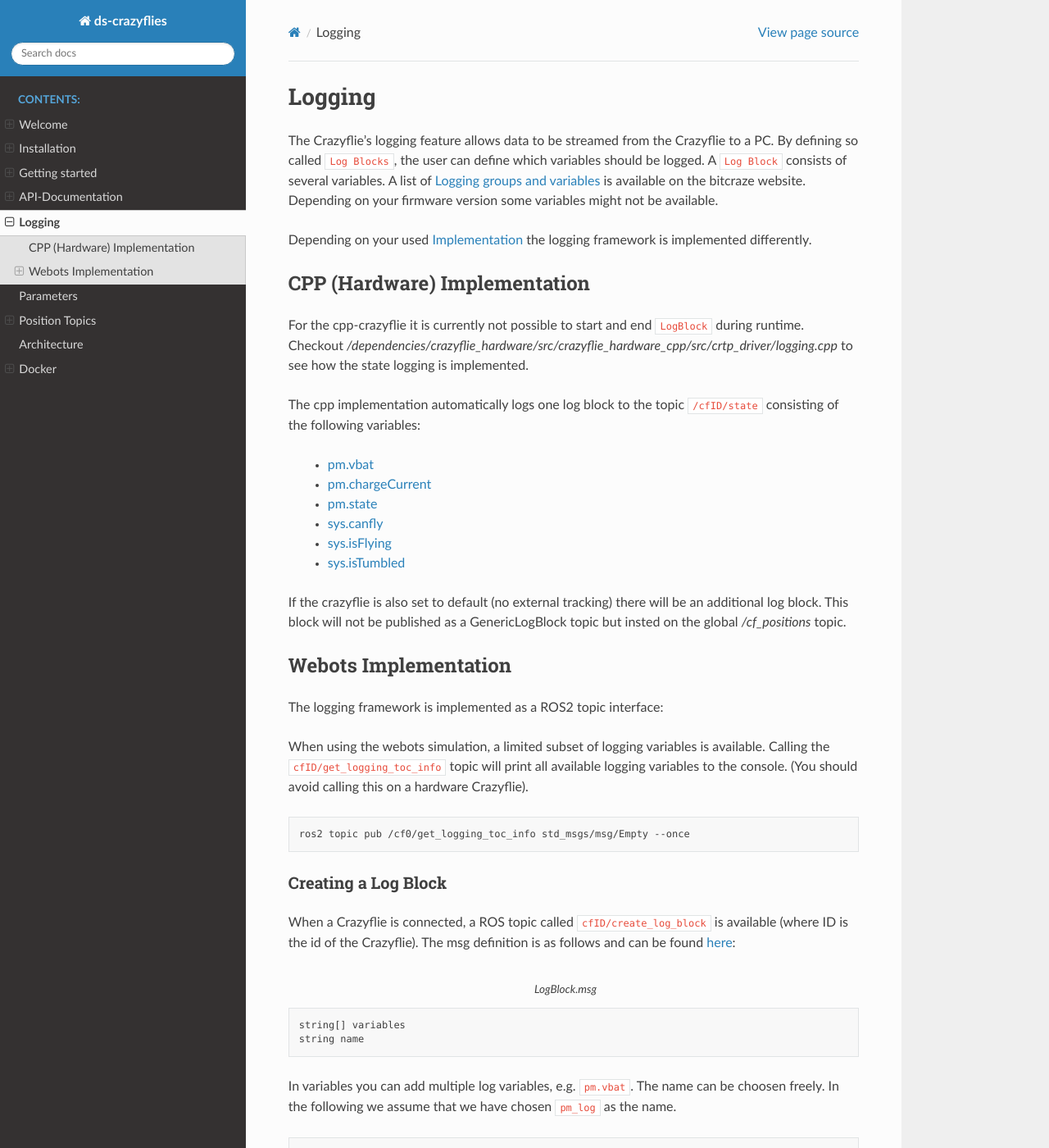
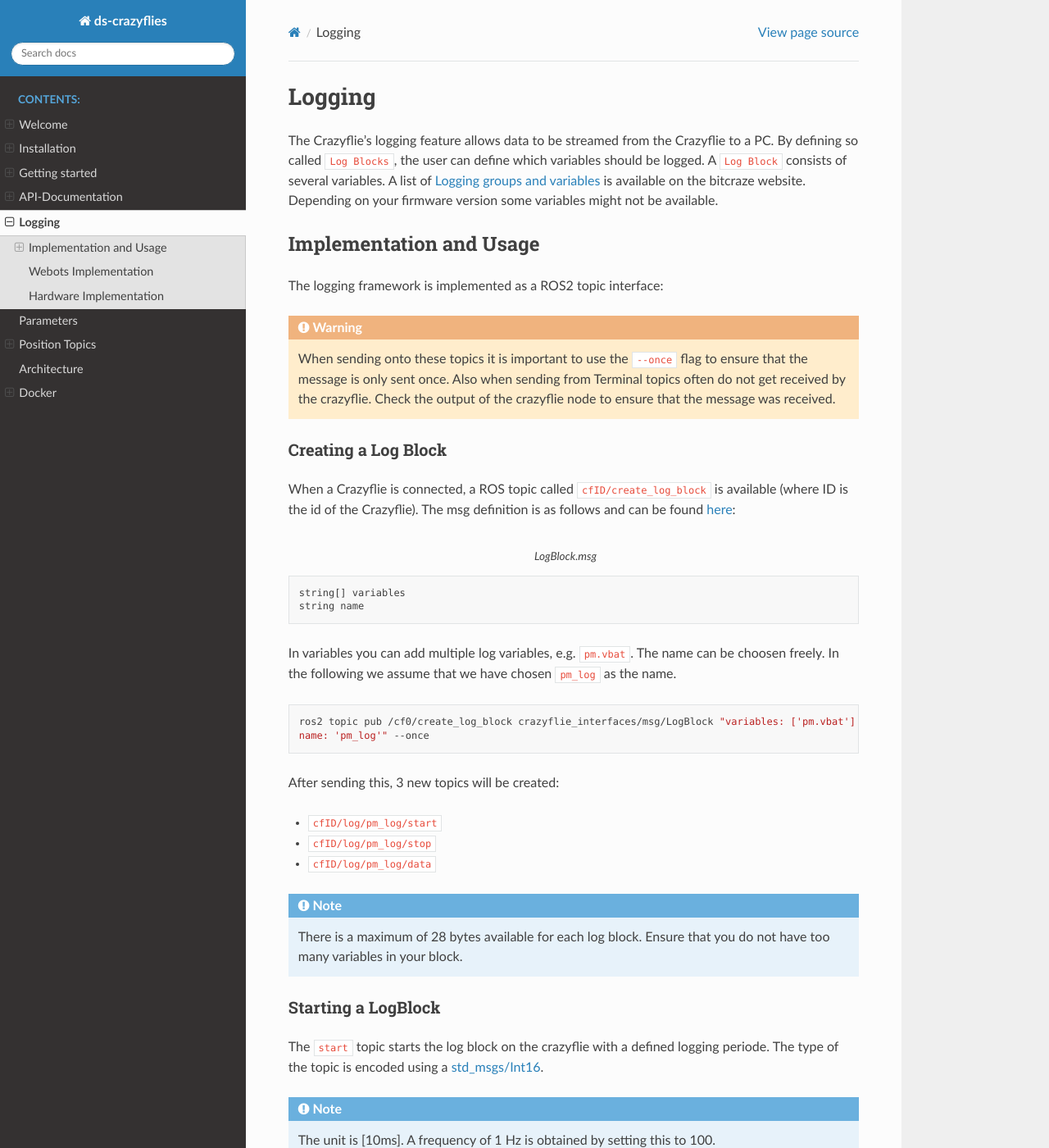
Before and after one commit to DynamicSwarms/ds-crazyflies, a Sphinx documentation site: the page built from docs/logging.rst, in a window 1280 px wide and 1400 px high. Shown: the whole window at 82% size. Built offline with Sphinx 7.4.7 and the Read the Docs theme 3.1.0, drawn with Linux system fonts in a browser that asks for light colours; some of the changed text lies outside the part shown.

Commit message:
updated documentation to reflect changes to logging in crazyflie_hardware

```diff
--- a/docs/crazyflie.rst
+++ b/docs/crazyflie.rst
@@ -10,7 +10,7 @@ This library was tested with the `Crazyflie 2.1 <https://www.bitcraze.io/product
 
 #. Checkout this guide if it is your first time using a Crazyflie: `Getting started with the Crazyflie 2.1 <https://www.bitcraze.io/documentation/tutorials/getting-started-with-crazyflie-2-x/>`_.
 
-#. Flash the Crazyflie firmware: This library was tested with version 2022.09 and 2025.02 of the Crazyflie firmware. Checkout `this guide <https://www.bitcraze.io/documentation/repository/crazyflie-clients-python/master/userguides/userguide_client/#firmware-upgrade>`_ to upgrade your Crazyflie firmware.
+#. Flash the Crazyflie firmware: This library was tested with version 2025.02 of the Crazyflie firmware. Checkout `this guide <https://www.bitcraze.io/documentation/repository/crazyflie-clients-python/master/userguides/userguide_client/#firmware-upgrade>`_ to upgrade your Crazyflie firmware.
 
 #. Use `these instructions <https://www.bitcraze.io/documentation/repository/crazyflie-clients-python/master/userguides/userguide_client/#firmware-configuration>`_ to configure a unique **Id** and a **Channel** for each crazyflie.
 
@@ -31,10 +31,10 @@ Crazyflies per radio
 
 The modified crazyradio firmware is able to send and receive 1000 messages per second. Depending on your application you might need more or less messages per second per crazyflie which limits the amount of crazyflies on each channel/radio.
 
-The crazyflie_node is setup to poll the battery and other vital information with a frequency of 1Hz.
+The crazyflie_node is setup to poll the battery and other vital information with a frequency of 2Hz.
 In our application we are using an external tracking system which provides the Crazyflies with positions at a frequency of 20Hz, these positions are sent with broadcasting packets however which manage to provide position data for 4 crazyflies per message.
 
-For 20 crazyflies (single radio) this results in a total of 20 (state) + (20 / 4) * 20 (position) = 120Hz of communication.
+For 20 crazyflies (single radio) this results in a total of 40 (state) + (20 / 4) * 20 (position) = 140Hz of communication.
 
 When flying we send target positions at a frequency of 10Hz for each crazyflie.
 If all crazyflies are in flight this results in a total of only 120Hz + 10Hz * 20  = 320Hz of communication.
--- a/docs/implementation.rst
+++ b/docs/implementation.rst
@@ -9,6 +9,6 @@ There are two implementations available in the `crazyflie_hardware` repository.
 
 1. **C++**: The cpp implementation is more scalable and up to date implementation. Using this is the default and is recommended.
 
-2. **Python**: This version was implemented before the C++ version and has more features, such as the :doc:`Logging</logging>` interface. Also more crtp messages are implemented. The issue with the python version is, that rclpy nodes have very poor performance and have very high cpu load. Therefore using this implementation limits the number of crazyflies that can be used in a swarm (~10).
+2. **Python**: This version was implemented before the C++ version and is more feature complete. E.g. more crtp messages are implemented. The issue with the python version is, that rclpy nodes have very poor performance and have very high cpu load. Therefore using this implementation limits the number of crazyflies that can be used in a swarm (~10).
 
 In the future the python implementation will be removed and the C++ implementation should be improved to not have these limitations.
--- a/docs/logging.rst
+++ b/docs/logging.rst
@@ -12,41 +12,21 @@ A ``Log Block`` consists of several variables.
 A list of `Logging groups and variables <https://www.bitcraze.io/documentation/repository/crazyflie-firmware/master/api/logs/>`_ is available on the bitcraze website.
 Depending on your firmware version some variables might not be available.
 
-Depending on your used :doc:`Implementation </implementation>` the logging framework is implemented differently.
 
 
-CPP (Hardware) Implementation
-******************
 
-For the cpp-crazyflie it is currently not possible to start and end ``LogBlock`` during runtime.
-Checkout `/dependencies/crazyflie_hardware/src/crazyflie_hardware_cpp/src/crtp_driver/logging.cpp` to see how the state logging is implemented.
-
-The cpp implementation automatically logs one log block to the topic ``/cfID/state`` consisting of the following variables:
-
-    - `pm.vbat <https://www.bitcraze.io/documentation/repository/crazyflie-firmware/master/api/logs/#pmvbat>`_
-    - `pm.chargeCurrent <https://www.bitcraze.io/documentation/repository/crazyflie-firmware/master/api/logs/#pmchargecurrent>`_
-    - `pm.state <https://www.bitcraze.io/documentation/repository/crazyflie-firmware/master/api/logs/#pmstate>`_
-    - `sys.canfly <https://www.bitcraze.io/documentation/repository/crazyflie-firmware/master/api/logs/#syscanfly>`_
-    - `sys.isFlying <https://www.bitcraze.io/documentation/repository/crazyflie-firmware/master/api/logs/#sysisflying>`_
-    - `sys.isTumbled <https://www.bitcraze.io/documentation/repository/crazyflie-firmware/master/api/logs/#sysistumbled>`_
-
-If the crazyflie is also set to default (no external tracking) there will be an additional log block. This block will not be published as a GenericLogBlock topic but insted on the global `/cf_positions` topic.
-
-
-Webots Implementation
+Implementation and Usage
 **********************
 
 The logging framework is implemented as a ROS2 topic interface:
 
 .. When using hardware crazyflies with the python implementation, the first time you connect a crazyflie to this library, a folder called ``home/.crazyflies`` will be created. In this folder you will find the downloaded table of contents (the variables that are actually available).
 
-When using the webots simulation, a limited subset of logging variables is available.
-Calling the ``cfID/get_logging_toc_info`` topic will print all available logging variables to the console. (You should avoid calling this on a hardware Crazyflie).
+.. warning::
 
-.. code-block:: bash
-
-    ros2 topic pub /cf0/get_logging_toc_info std_msgs/msg/Empty --once
-
+    When sending onto these topics it is important to use the ``--once`` flag to ensure that the message is only sent once.
+    Also when sending from Terminal topics often do not get received by the crazyflie.
+    Check the output of the crazyflie node to ensure that the message was received.
 
 Creating a Log Block
 ====================
@@ -98,6 +78,7 @@ When the log block is started, the data streamed by the crazyflie is posted to t
     float64[] values
 
 The values are sorted as described when the log block was created.
+The values are always of type float64, and need to be converted to the appropriate type if necessary.
 
 .. code-block:: bash
 
@@ -116,3 +97,28 @@ A log block can be stopped by sending an `Empty <https://docs.ros.org/en/humble/
 
     When creating and starting log block with code it is important to add a delay between creating the log block and starting it.
     This is because the appropriate topics need to be created first.
+
+Webots Implementation
+************************
+
+When using the webots simulation, a limited subset of logging variables is available.
+Calling the ``cfID/get_logging_toc_info`` topic will print all available logging variables to the console. (You should avoid calling this on a hardware Crazyflie).
+
+.. code-block:: bash
+
+    ros2 topic pub /cf0/get_logging_toc_info std_msgs/msg/Empty --once
+
+
+Hardware Implementation
+******************
+
+The cpp implementation automatically logs one log block to the topic ``/cfID/state`` consisting of the following variables:
+
+    - `pm.vbat <https://www.bitcraze.io/documentation/repository/crazyflie-firmware/master/api/logs/#pmvbat>`_
+    - `pm.chargeCurrent <https://www.bitcraze.io/documentation/repository/crazyflie-firmware/master/api/logs/#pmchargecurrent>`_
+    - `pm.state <https://www.bitcraze.io/documentation/repository/crazyflie-firmware/master/api/logs/#pmstate>`_
+    - `sys.canfly <https://www.bitcraze.io/documentation/repository/crazyflie-firmware/master/api/logs/#syscanfly>`_
+    - `sys.isFlying <https://www.bitcraze.io/documentation/repository/crazyflie-firmware/master/api/logs/#sysisflying>`_
+    - `sys.isTumbled <https://www.bitcraze.io/documentation/repository/crazyflie-firmware/master/api/logs/#sysistumbled>`_
+
+If the crazyflie is also set to default (no external tracking) there will be an additional log block. This block will not be published as a GenericLogBlock topic but insted on the global `/cf_positions` topic.
```
